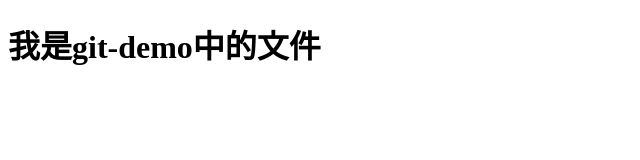
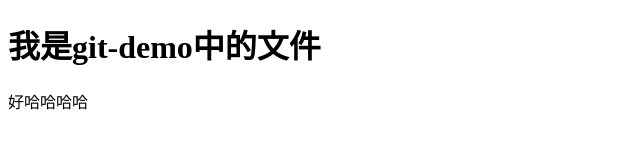
Before and after one commit to BeaconLin/Ajax, a plain HTML site: page index.html in a window 1280 px wide. Shown: the whole page, without its empty margins (0-640 px from the left). Drawn offline with Linux system fonts and the light colour scheme.

Commit message:
Beacon第二次提交

```diff
--- a/index.html
+++ b/index.html
@@ -9,6 +9,7 @@
 
 <body>
     <h1>我是git-demo中的文件</h1>
+    好哈哈哈哈
 </body>
 
 </html>
```
